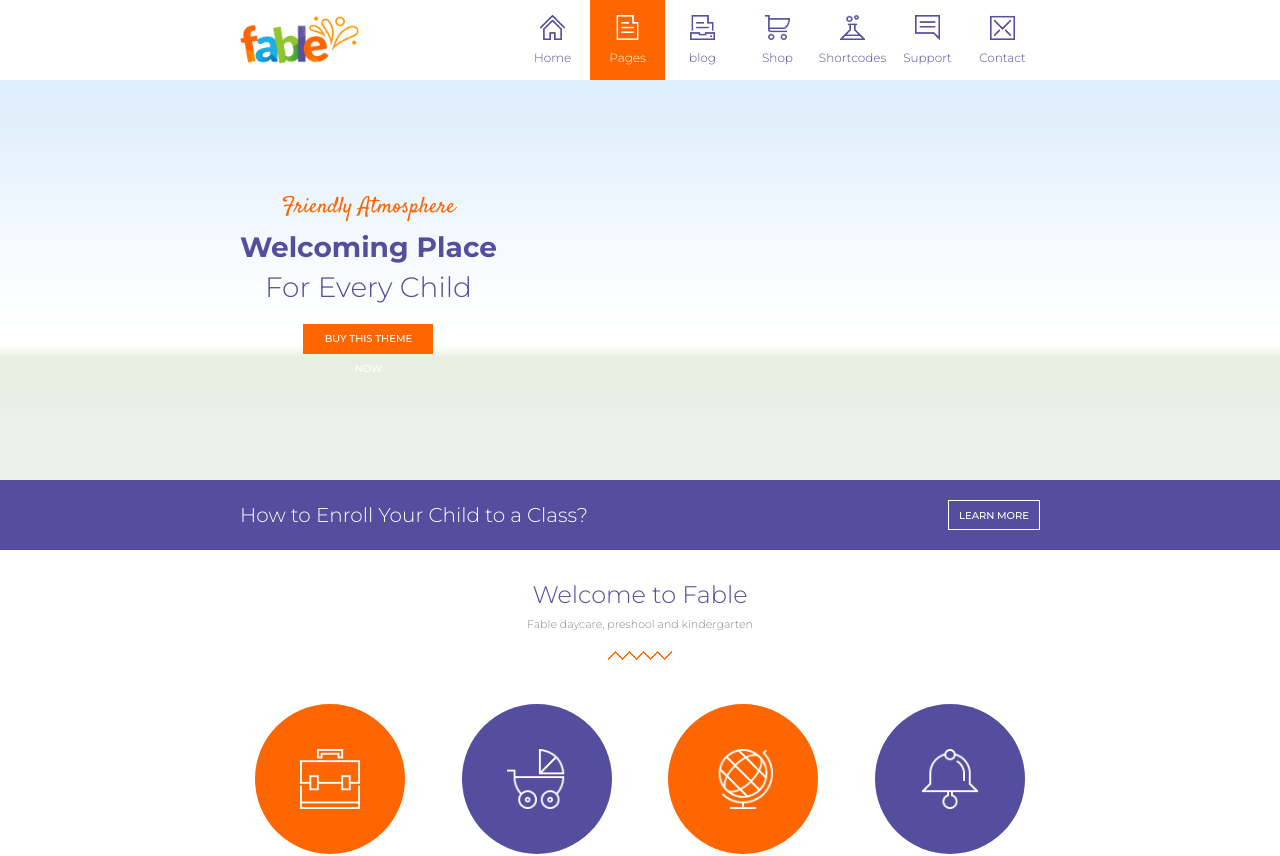
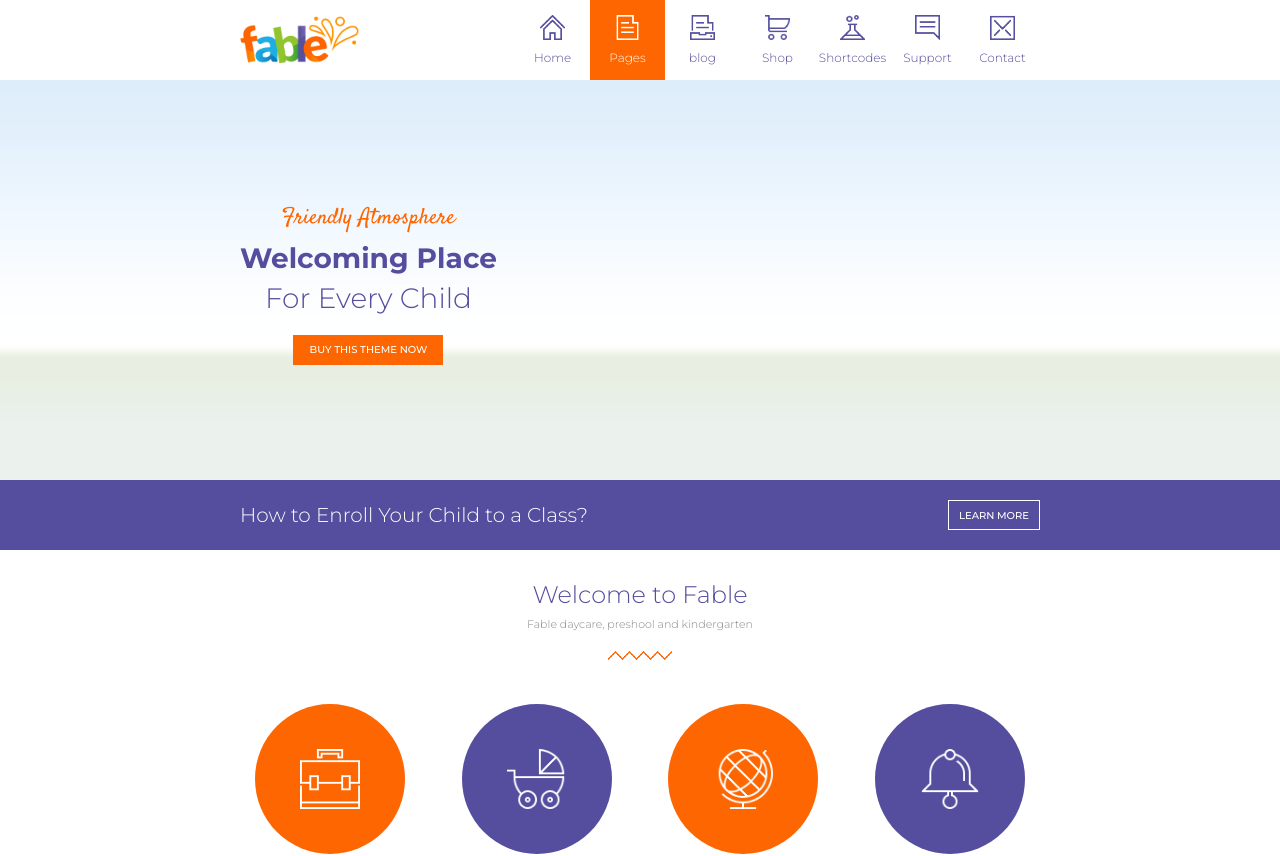
Before and after one commit to AgoDe/proj-html-vuejs, a Vue app: page / in a window 1280 px wide. Shown: the top 856 px of the page. Built offline with nearby package versions, Linux system fonts and the light colour scheme.

Commit message:
function for activate menu item

```diff
--- a/src/App.vue
+++ b/src/App.vue
@@ -4,6 +4,7 @@
       <!-- header container -->
       <header-container
       :navItem="navItem"
+      @activateMenuItem="activateMenuItem"
       />
       <!-- end of header container -->
 
@@ -88,6 +89,14 @@ export default {
         },
       ]
     }
+  },
+  methods: {
+    activateMenuItem: function(item) {
+      this.navItem.forEach(el => {
+        el.active = false
+      })
+      item.active = true
+    }
   }
 }
 </script>
--- a/src/components/HeaderContainer.vue
+++ b/src/components/HeaderContainer.vue
@@ -9,10 +9,11 @@
                 :class="{active : item.active}"
                 v-for="(item, index) in navItem"
                 :key="index"
+                @click="$emit('activateMenuItem', item)"
                 >
                     <img v-if="item.active" :src="`/images/${item.pathActive}`" :alt="item.item">
                     <img v-if="!(item.active)" :src="`/images/${item.path}`" :alt="item.item">
-                    <div> {{item.item}} </div>
+                    <div>{{item.item}}</div>
                 </li>
             </ul>
 
--- a/src/components/MainContainer.vue
+++ b/src/components/MainContainer.vue
@@ -181,7 +181,7 @@ export default {
                         margin-top: 14px;
                         background: $orange;
                         color: $sugar;
-                        width: 130px;
+                        width: 150px;
 
 
                         &:hover {
```
